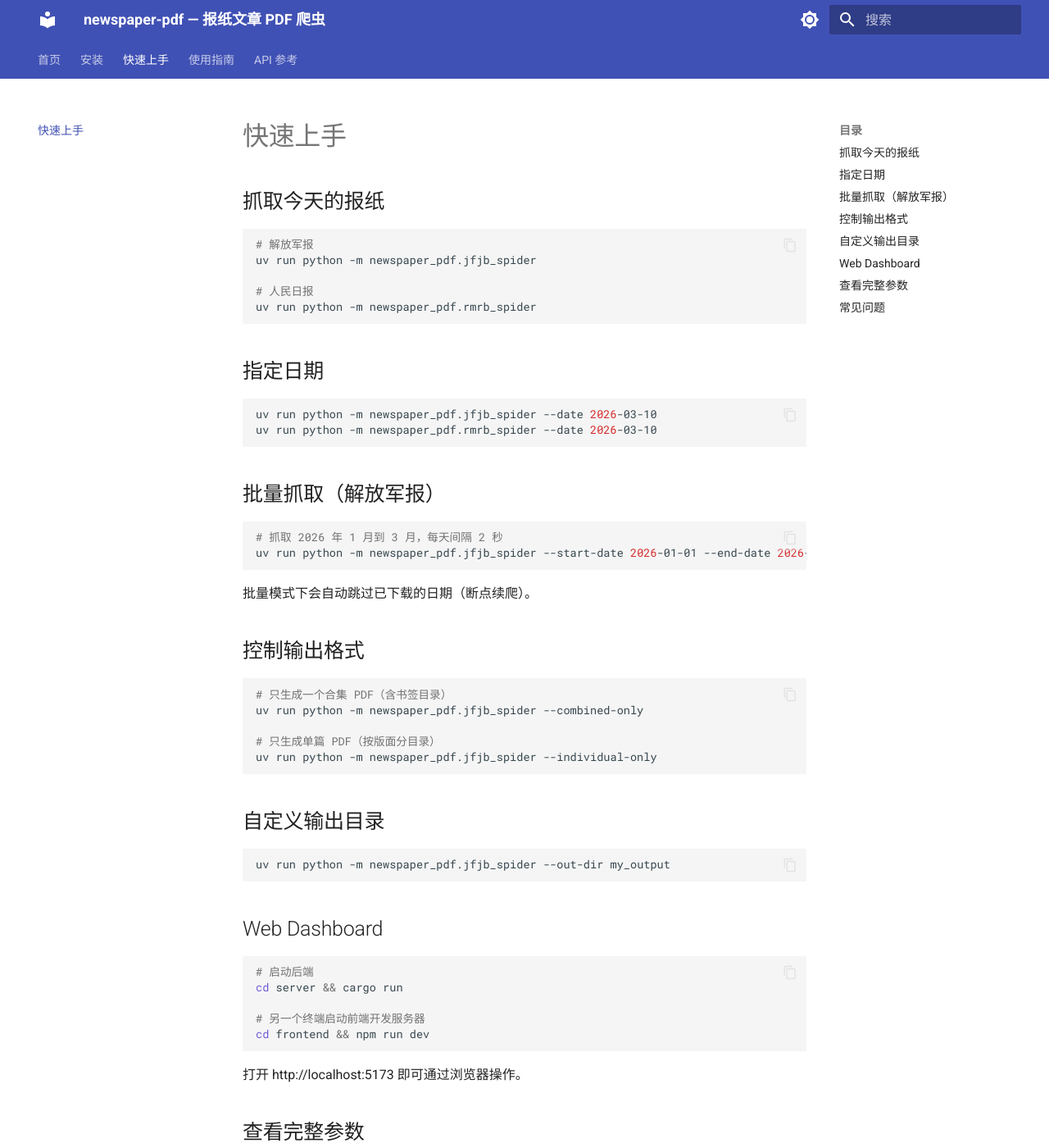
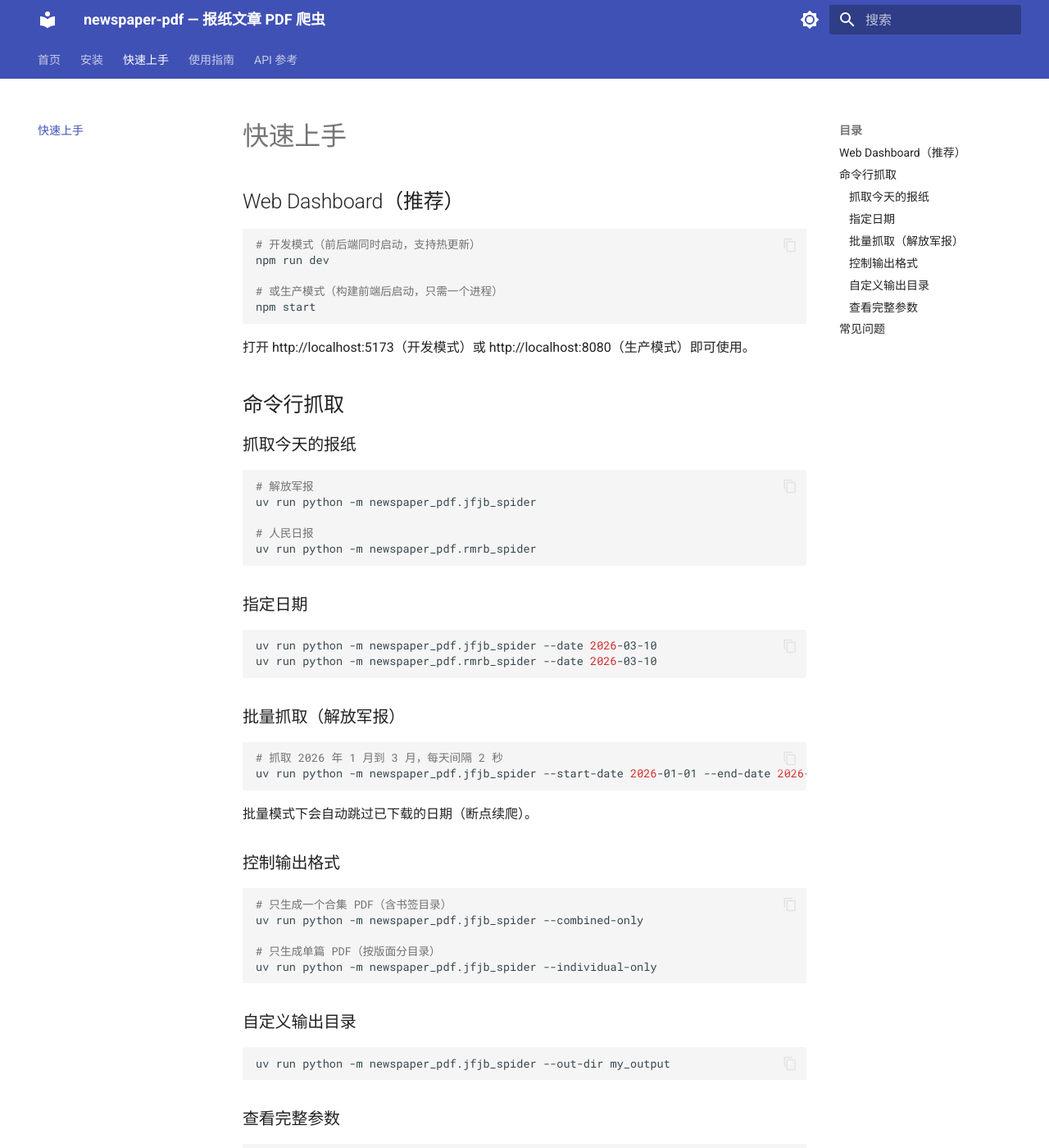
Before and after one commit to cislunarspace/jfjb_spider, an MkDocs documentation site: the page built from docs/quickstart.md, in a window 1280 px wide and 1400 px high. Shown: the whole window at 82% size. Built offline with MkDocs 1.6.1 and Material for MkDocs 9.7.7, drawn with Linux system fonts in a browser that asks for light colours.

Commit message:
docs: 更新文档，统一为 npm run dev 启动方式，修复端口号
- docs/index.md Web Dashboard 优先的快速上手
- docs/quickstart.md Web Dashboard 作为主要入口
- docs/installation.md 更新启动命令为 npm run dev / npm start
- docs/usage/web.md 修复端口 3000 → 8080，更新启动方式
- README.md 补充 server 缺失文件到项目结构
- CLAUDE.md 更新 Web Dashboard 启动命令

````diff
--- a/docs/quickstart.md
+++ b/docs/quickstart.md
@@ -1,6 +1,20 @@
 # 快速上手
 
-## 抓取今天的报纸
+## Web Dashboard（推荐）
+
+```bash
+# 开发模式（前后端同时启动，支持热更新）
+npm run dev
+
+# 或生产模式（构建前端后启动，只需一个进程）
+npm start
+```
+
+打开 http://localhost:5173（开发模式）或 http://localhost:8080（生产模式）即可使用。
+
+## 命令行抓取
+
+### 抓取今天的报纸
 
 ```bash
 # 解放军报
@@ -10,14 +24,14 @@ uv run python -m newspaper_pdf.jfjb_spider
 uv run python -m newspaper_pdf.rmrb_spider
 ```
 
-## 指定日期
+### 指定日期
 
 ```bash
 uv run python -m newspaper_pdf.jfjb_spider --date 2026-03-10
 uv run python -m newspaper_pdf.rmrb_spider --date 2026-03-10
 ```
 
-## 批量抓取（解放军报）
+### 批量抓取（解放军报）
 
 ```bash
 # 抓取 2026 年 1 月到 3 月，每天间隔 2 秒
@@ -26,7 +40,7 @@ uv run python -m newspaper_pdf.jfjb_spider --start-date 2026-01-01 --end-date 20
 
 批量模式下会自动跳过已下载的日期（断点续爬）。
 
-## 控制输出格式
+### 控制输出格式
 
 ```bash
 # 只生成一个合集 PDF（含书签目录）
@@ -36,25 +50,13 @@ uv run python -m newspaper_pdf.jfjb_spider --combined-only
 uv run python -m newspaper_pdf.jfjb_spider --individual-only
 ```
 
-## 自定义输出目录
+### 自定义输出目录
 
 ```bash
 uv run python -m newspaper_pdf.jfjb_spider --out-dir my_output
 ```
 
-## Web Dashboard
-
-```bash
-# 启动后端
-cd server && cargo run
-
-# 另一个终端启动前端开发服务器
-cd frontend && npm run dev
-```
-
-打开 http://localhost:5173 即可通过浏览器操作。
-
-## 查看完整参数
+### 查看完整参数
 
 ```bash
 uv run python -m newspaper_pdf.jfjb_spider --help
````
Also changed, not shown: CLAUDE.md (+2 -2 lines), README.md (+2 -0 lines), docs/index.md (+8 -13 lines), docs/installation.md (+5 -5 lines), docs/usage/web.md (+17 -10 lines).
